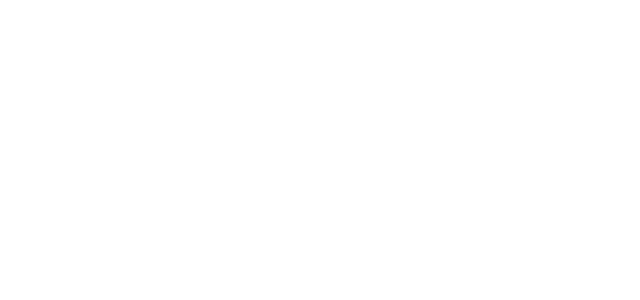
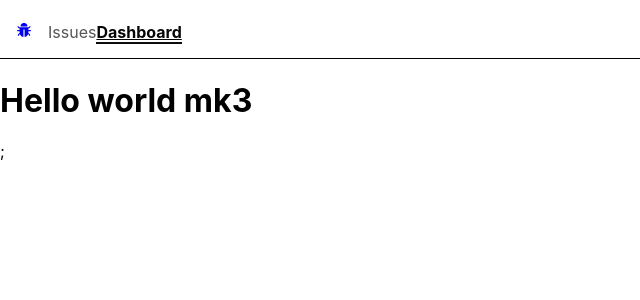
Before and after one commit to Dntlevett/issue-tracker-2, a React (Create React App) app: page /dashboard in a window 1280 px wide. Before the commit this address had no page. Shown: the top 300 px of the page, without its empty margins (0-640 px from the left). Built offline with nearby package versions, Linux system fonts and the light colour scheme.

Commit message:
create dashboard

```diff
--- a/src/App.jsx
+++ b/src/App.jsx
@@ -1,4 +1,5 @@
 import "./App.scss";
+import DashBoardPage from "./Pages/DashBoardPage.jsx";
 import IssuesPage from "./Pages/IssuesPage.jsx";
 import LandingPage from "./Pages/LandingPage.jsx";
 import React from "react";
@@ -11,6 +12,7 @@
         <Routes>
           <Route path="/" element={<LandingPage />} />
           <Route path="/issues" element={<IssuesPage />} />
+          <Route path="/dashboard" element={<DashBoardPage />} />
         </Routes>
       </BrowserRouter>
     </div>
--- /dev/null
+++ b/src/Components/Dashboard/Dashboard.jsx
@@ -0,0 +1,8 @@
+function Dashboard() {
+  return (
+    <>
+      <h1>Hello world mk3</h1>
+    </>
+  );
+}
+export default Dashboard;
--- a/src/Components/Nav/Nav.jsx
+++ b/src/Components/Nav/Nav.jsx
@@ -1,19 +1,41 @@
-import { Link } from "react-router-dom";
+import { Link, useLocation } from "react-router-dom";
 import "./nav.scss";
 import { AiFillBug } from "react-icons/ai";
 function Nav() {
+  const location = useLocation();
   return (
     <div className="navBarContainer">
-      <Link href="/">
+      {/* <Link to="/">
         <div className="logoBug">
-          <AiFillBug />{" "}
+          <AiFillBug href="/" />{" "}
         </div>
+      </Link> */}
+      <Link
+        className={`logobug" ${location.pathname === "/" ? "selected" : ""}`}
+        to="/"
+      >
+        <AiFillBug />
       </Link>
+
+      {/* <nav className="navBar">
+        <Link className="navBar-Link1" to="/issues">
+          Issues
+        </Link>{" "} */}
       <nav className="navBar">
-        <Link className="navBar-Link1" href="/Issues">
+        <Link
+          className={`navBar-Link1 ${
+            location.pathname === "/issues" ? "selected" : ""
+          }`}
+          to="/issues"
+        >
           Issues
-        </Link>{" "}
-        <Link className="navBar-Link2" href="/Dashboard">
+        </Link>
+        <Link
+          className={`navBar-Link2" ${
+            location.pathname === "/dashboard" ? "selected" : ""
+          }`}
+          to="/dashboard"
+        >
           Dashboard
         </Link>
       </nav>
--- a/src/Components/Nav/nav.scss
+++ b/src/Components/Nav/nav.scss
@@ -20,3 +20,8 @@
     // padding: 0.6rem;
   }
 }
+.selected {
+  font-weight: bold;
+  color: #050505; /* Example selected color */
+  border-bottom: 2px solid #0d0d0d; /* Example indicator */
+}
--- /dev/null
+++ b/src/Pages/DashBoardPage.jsx
@@ -0,0 +1,12 @@
+import Dashboard from "../Components/Dashboard/Dashboard";
+import Nav from "../Components/Nav/Nav";
+
+function DashBoardPage() {
+  return (
+    <>
+      <Nav />
+      <Dashboard />;
+    </>
+  );
+}
+export default DashBoardPage;
```
Also changed, not shown: src/Components/Dashboard/dashboard.scss (added).
